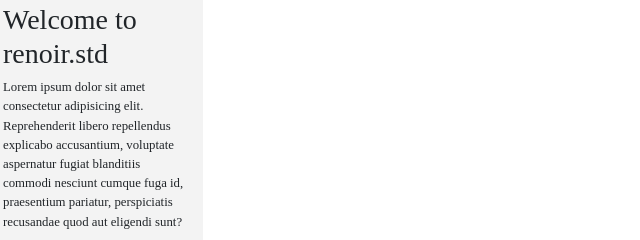
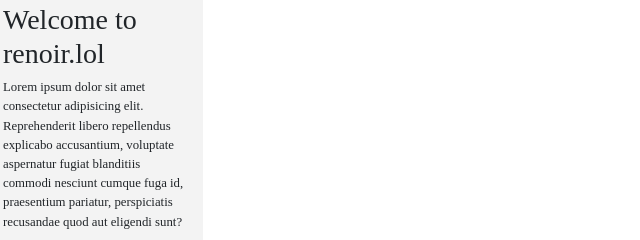
Before and after one commit to mattbonds/initial, a plain HTML site: page index.html in a window 1280 px wide. Shown: the full height of the page, 0-640 px from the left. Drawn offline with nearby package versions, Linux system fonts and the light colour scheme.

Commit message:
initial commit 2

```diff
--- a/index.html
+++ b/index.html
@@ -16,7 +16,7 @@
      <div class="row">
         <div class="col-md-2 background-gray">
            <div class="inner-container">
-               <h3>Welcome to renoir.std</h1>
+               <h3>Welcome to renoir.lol</h1>
                <p class="intro small">Lorem ipsum dolor sit amet consectetur adipisicing elit. Reprehenderit libero repellendus explicabo accusantium, voluptate aspernatur fugiat blanditiis commodi nesciunt cumque fuga id, praesentium pariatur, perspiciatis recusandae quod aut eligendi sunt? </p>
            </div>
         </div>
```
